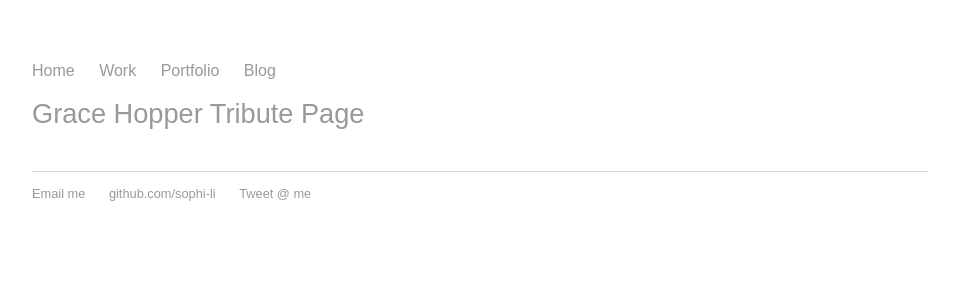
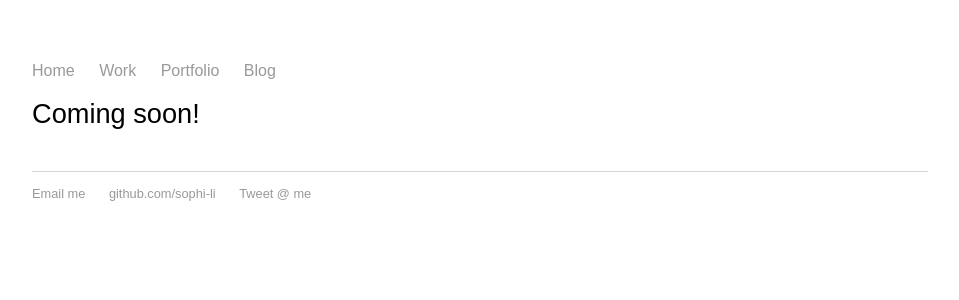
Before and after one commit to rmorabia/sophi-li.github.io, a Jekyll site: the page built from portfolio/index.html, in a window 1280 px wide. Shown: the top 300 px of the page, without its empty margins (160-1119 px from the left). Built offline with Jekyll 4.4.1, drawn with Linux system fonts in a browser that asks for light colours.

Commit message:
portfolio

```diff
--- a/portfolio/index.html
+++ b/portfolio/index.html
@@ -5,6 +5,6 @@ title: Sophia Li
 
 <div class="portfolio">
 
-<h1-portfolio><a href="https://sophi-li.github.io/grace-hopper-tribute/">Grace Hopper Tribute Page</a></h1-portfolio>
+<h1-portfolio>Coming soon!</h1-portfolio>
 
 </div>
```
